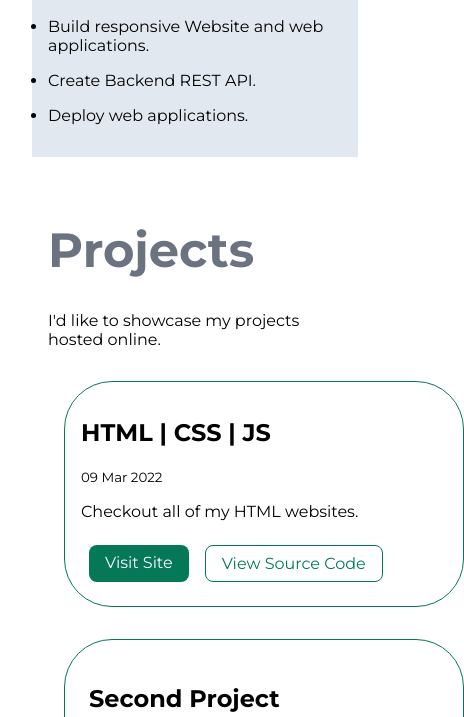
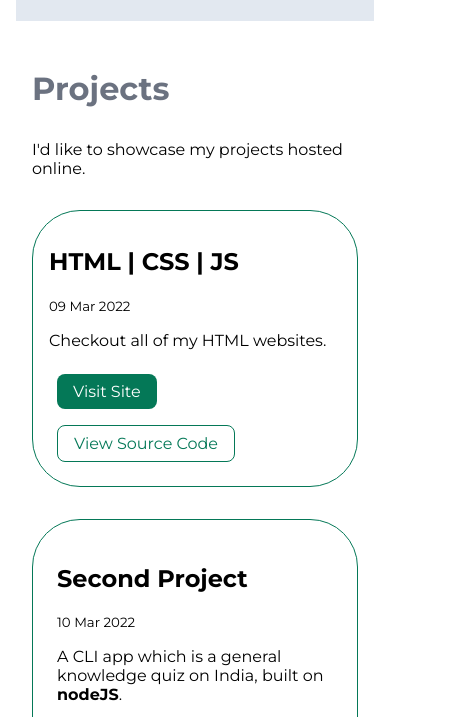
Before and after one commit to rohannaido/first-portfolio, a plain HTML site: page index.html in a window 390 px wide. Shown: the part 1002-1719 px from the top of the page, 464 px wide, since content can reach past the window. Drawn offline with nearby package versions, Linux system fonts and the light colour scheme.

```diff
--- a/styles.css
+++ b/styles.css
@@ -13,12 +13,6 @@
 body {
     font-family: 'Montserrat', sans-serif;
     margin: 0px;
-}
-
-ul {
-    margin-block-end: 0;
-    margin-inline-start: 0;
-    padding-inline-start: 0;
 }
 
 #myBtn {
@@ -101,13 +95,16 @@ hr {
     display: flex;
     flex-direction: row;
     flex-wrap: wrap;
-    justify-content: space-between
+    justify-content: space-between;
     /* align-items: center; */
+    margin-block-end: 0;
+    margin-inline-start: 0;
+    padding-inline-start: 0;
 }
 
 .project-list li {
-    width: 300px;
-    min-width: 400px;
+    /* width: 300px; */
+    /* min-width: 400px; */
     border: 1px solid #047857;
     border-radius: 3rem;
     /* padding: 1rem; */
@@ -136,6 +133,8 @@ hr {
 
 .navigation .nav-pills {
     text-align: right;
+    /* display: flex; */
+    /* flex-wrap: wrap; */
 }
 
 .navigation .nav-brand {
@@ -266,10 +265,17 @@ hr {
     .hero-heading {
         margin: auto;
         margin-bottom: 2rem;
+        font-size: 2rem;
+    }
+    .list-item-inline {
+        padding: 0;
     }
     .section {
-        margin: 2rem 2rem;
+        margin: 1rem 1rem;
         flex-direction: column;
+    }
+    .project-list li {
+        margin: 1rem 0;
     }
     .footer-icons-div {
         display: none;
```
